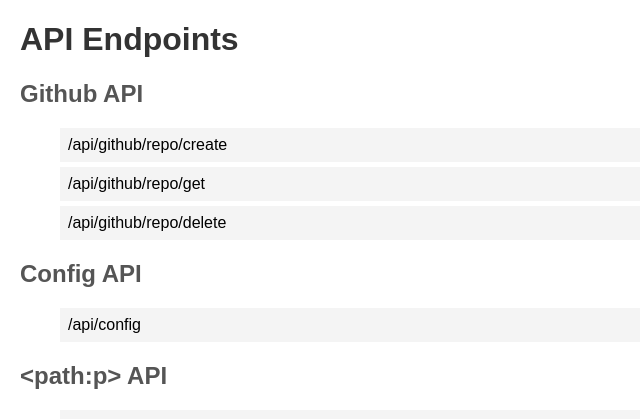
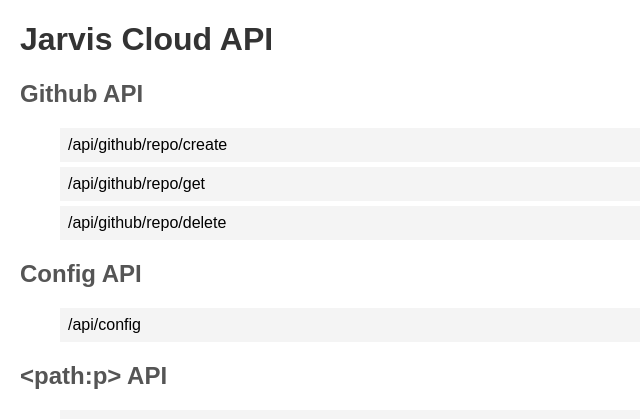
Before and after one commit to AmirKakon/jarvis-cloud, a Flask app: page / in a window 1280 px wide. Shown: the top 419 px of the page, without its empty margins (0-640 px from the left). Run offline with Flask 3, Linux system fonts and the light colour scheme.

Commit message:
initial local setup

```diff
--- a/templates/endpoints.html
+++ b/templates/endpoints.html
@@ -3,7 +3,7 @@
 <head>
     <meta charset="UTF-8">
     <meta name="viewport" content="width=device-width, initial-scale=1.0">
-    <title>API Endpoints</title>
+    <title>Jarvis Cloud</title>
     <style>
         body {
             font-family: Arial, sans-serif;
@@ -27,7 +27,7 @@
     </style>
 </head>
 <body>
-    <h1>API Endpoints</h1>
+    <h1>Jarvis Cloud API</h1>
 
     {% for group, routes in routes_by_group.items() %}
         <h2>{{ group | capitalize }} API</h2>
```
Also changed, not shown: 1 other file.
